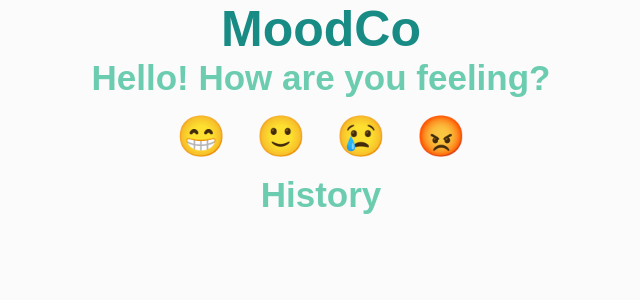
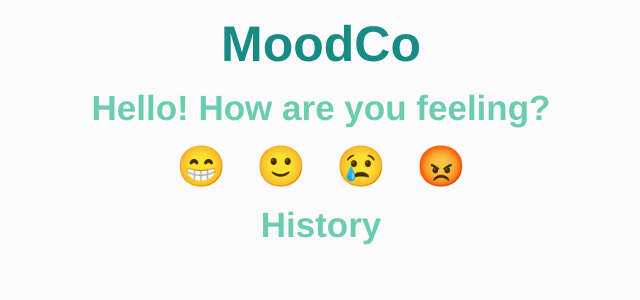
Before and after one commit to sznicole/moodco, a Next.js app in the folder frontend/: page / in a window 1280 px wide. Shown: the top 300 px of the page, without its empty margins (319-959 px from the left). Built offline with nearby package versions, Linux system fonts and the light colour scheme.

Commit message:
Updated globals.css

```diff
--- a/frontend/src/app/globals.css
+++ b/frontend/src/app/globals.css
@@ -12,11 +12,11 @@ body {
 body {
   color: var(--foreground);
   background: var(--background);
+  display: flex;
   text-align: center;
   margin: auto;
   justify-content: center;
-  height: 100vh;
-  font-family: Arial, Helvetica, sans-serif;
+  font-family: Helvetica, sans-serif;
   -webkit-font-smoothing: antialiased;
   -moz-osx-font-smoothing: grayscale;
 }
@@ -34,6 +34,7 @@ a {
 
 h1 {
   font-size: 50px;
+  margin: 15px;
 }
 
 h2 {
--- a/frontend/src/app/page.tsx
+++ b/frontend/src/app/page.tsx
@@ -1,6 +1,7 @@
 //import Image from "next/image";
 //import styles from "./page.module.css";
-import { useEffect, useState } from 'react'
+import { Ultra } from 'next/font/google';
+//import { useEffect, useState } from 'react'
 
 'use client'
 
@@ -20,14 +21,22 @@ export default function Home() {
     })
   }
 
-  useEffect(() => {
+  //NOTE: commented out for now because I'm still trying to figure out how to use useEffect in Home()'s return
+  /* useEffect(() => {
+    async function getMoodHistory() {
+      const moodHistoryArrJson = await fetch('http://localhost:3000/api/moods')
+      const moodHistoryArr = await moodHistoryArrJson.json()
+      return moodHistoryArr;
+    }
 
+    getMoodHistory()
   }, [])
+  */
 
 
 
   return (
-    <div>
+    <div className = "mainText">
       <main>
         <h1>MoodCo</h1>
         <h2>Hello! How are you feeling?</h2>
@@ -38,6 +47,7 @@ export default function Home() {
 
         <h2>History</h2>
 
+
       </main>
     </div>
   );
```
